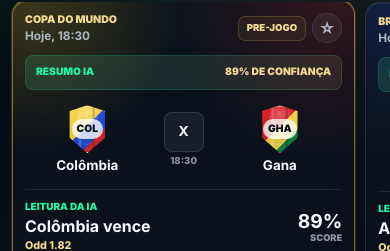
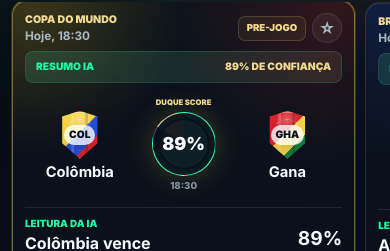
Before and after one commit to duqueroleta/DuqueSports-Codex, a React (Vite) app: page /jogos in a window 390 px wide. Shown: the part 444-695 px from the top of the page. Built offline with nearby package versions, Linux system fonts and the light colour scheme; no server answers.

Commit message:
style(mobile): elevate match score node

```diff
--- a/src/components/matches/MatchCard.jsx
+++ b/src/components/matches/MatchCard.jsx
@@ -52,8 +52,9 @@ function MatchCard({ isActive = false, match }) {
           <TeamCrest size="small" teamName={match.home} />
           <strong>{match.home}</strong>
         </span>
-        <div>
-          <strong>{match.status === 'Ao vivo' ? match.score : 'X'}</strong>
+        <div className="match-score-node">
+          <span>Duque Score</span>
+          <strong>{match.status === 'Ao vivo' ? match.score : confidenceDisplay}</strong>
           <small>{match.time}</small>
         </div>
         <span>
--- a/src/styles/match-card.css
+++ b/src/styles/match-card.css
@@ -132,10 +132,10 @@
 
 .match-teams {
   display: grid;
-  grid-template-columns: minmax(0, 1fr) 52px minmax(0, 1fr);
-  gap: 8px;
+  grid-template-columns: minmax(0, 1fr) 72px minmax(0, 1fr);
+  gap: 10px;
   align-items: center;
-  min-height: 80px;
+  min-height: 96px;
 }
 
 .match-teams > span {
@@ -154,26 +154,41 @@
   line-height: 1.05;
 }
 
-.match-teams > div {
+.match-score-node {
   display: grid;
   place-items: center;
   min-width: 0;
 }
 
-.match-teams > div strong {
+.match-score-node span {
+  margin-bottom: 5px;
+  color: var(--color-gold-soft);
+  font-size: 0.48rem;
+  font-weight: 1000;
+  text-transform: uppercase;
+  white-space: nowrap;
+}
+
+.match-score-node strong {
   display: grid;
   place-items: center;
-  width: 40px;
-  height: 40px;
-  border: 1px solid rgba(255, 255, 255, 0.12);
-  border-radius: 8px;
+  width: 58px;
+  height: 58px;
+  border: 1px solid rgba(255, 255, 255, 0.13);
+  border-radius: 50%;
   color: var(--color-white);
-  background: rgba(255, 255, 255, 0.055);
-  font-size: 0.86rem;
+  background:
+    radial-gradient(circle at center, rgba(12, 18, 28, 0.94) 58%, transparent 60%),
+    conic-gradient(var(--color-neon) 0 72%, rgba(255, 255, 255, 0.13) 72% 84%, var(--color-gold-soft) 84% 100%);
+  box-shadow:
+    0 0 28px color-mix(in srgb, var(--match-accent) 22%, transparent),
+    inset 0 0 0 7px rgba(7, 17, 28, 0.96);
+  font-size: 1.05rem;
+  font-weight: 1000;
 }
 
-.match-teams > div small {
-  margin-top: 4px;
+.match-score-node small {
+  margin-top: 5px;
   color: #8994a2;
   font-size: 0.6rem;
   font-weight: 800;
@@ -363,6 +378,21 @@
     border-radius: 15px;
   }
 
+  .match-teams {
+    grid-template-columns: minmax(0, 1fr) 78px minmax(0, 1fr);
+    min-height: 108px;
+  }
+
+  .match-teams > span > strong {
+    font-size: 0.92rem;
+  }
+
+  .match-score-node strong {
+    width: 64px;
+    height: 64px;
+    font-size: 1.12rem;
+  }
+
   .match-card-active {
     transform: translateY(-2px);
     box-shadow:
```
